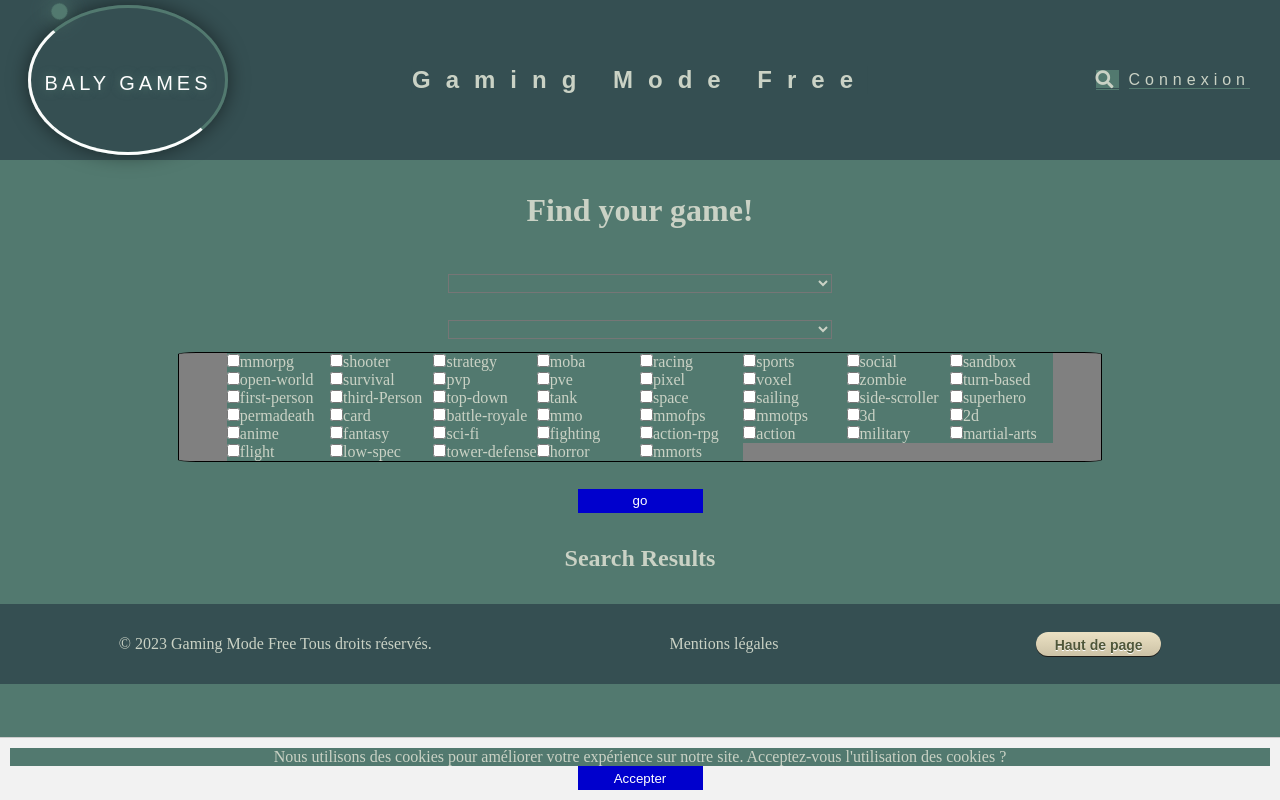
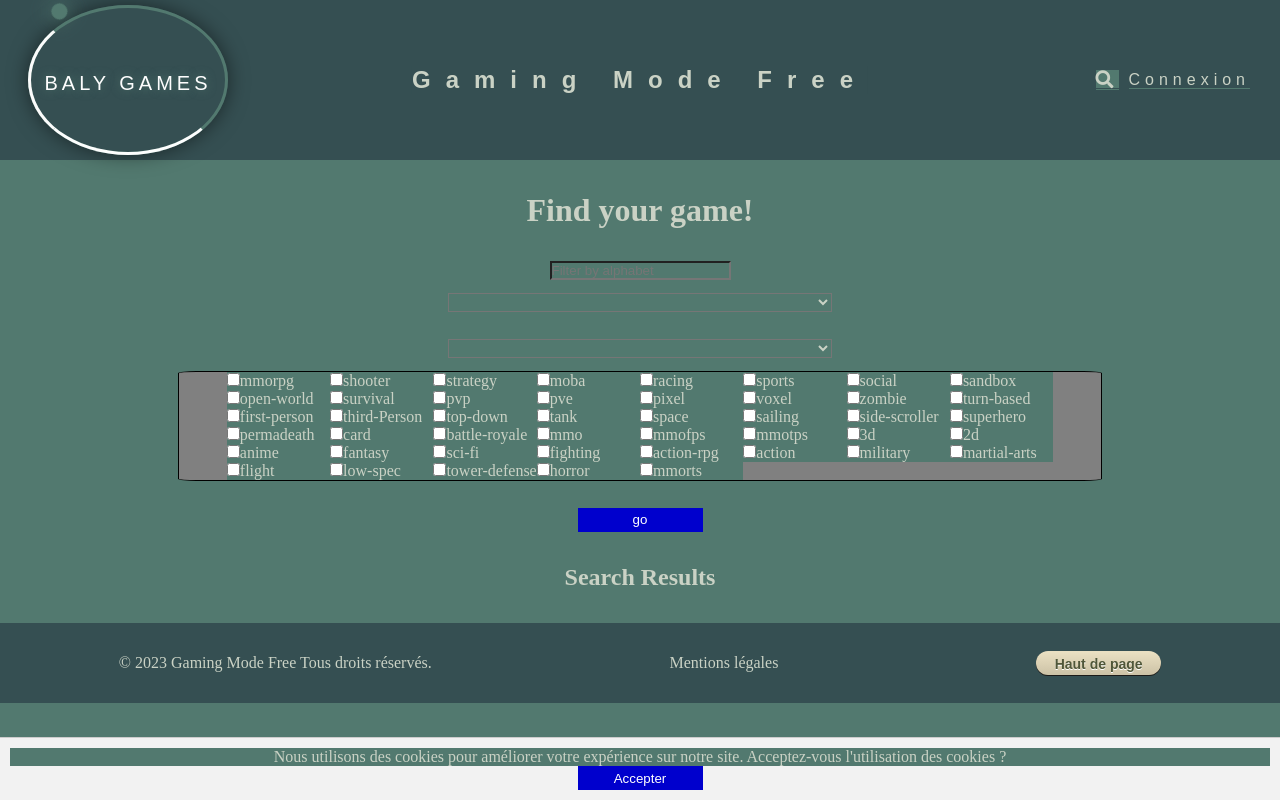
Before and after one commit to Clourc/ProjetApiBALY, an Angular app: page /search in a window 1280 px wide. Built offline with nearby package versions, Linux system fonts and the light colour scheme.

Commit message:
add files searchbyname

```diff
--- a/src/app/search/search.component.html
+++ b/src/app/search/search.component.html
@@ -1,9 +1,15 @@
 <h1>Find your game!</h1>
 
 <div id="naviagtionElements">
+
+  <div>
+    <input [(ngModel)]="alphabetInput" name="alphabetInput" id="alphabetInput" type="text" placeholder="Filter by alphabet"  />
+
+  </div>
   <select [(ngModel)]="selectPlat" name="Plateform" id="platSelect">
     <option *ngFor="let element of searchArray">{{ element }}</option>
   </select>
+
 
   <select [(ngModel)]="sortGame" name="Sort" id="sort">
     <option *ngFor="let element of sortArray">{{ element }}</option>
@@ -47,8 +53,10 @@
     </div>
     <button type="submit">go</button>
   </form>
+
 </div>
 <h2>Search Results</h2>
+
 
 <div>
   <div *ngIf="games && games.length > 0"></div>
@@ -57,6 +65,7 @@
   <div class="gameCardStyle">
     <div *ngFor="let game of games">
       <app-game-card [game]="game"></app-game-card>
+
     </div>
   </div>
 </div>
--- a/src/app/search/search.component.ts
+++ b/src/app/search/search.component.ts
@@ -14,6 +14,8 @@ export class SearchComponent implements OnInit {
   selectPlat: string = '';
   sortGame: string = '';
   games: any[] = [];
+  alphabetInput: string = '';
+  filteredGames: any[] = [];
 
   public isMobileLayout = false;
 
@@ -159,11 +161,12 @@ export class SearchComponent implements OnInit {
     }
 
     callAPI(this.http, endpoint).subscribe((data) => {
-      console.log(endpoint);
-      console.log('API response:', data);
       this.games = data;
+
+      this.filterGamesByAlphabet();
     });
   }
+
   onDesktopSubmit() {
     const selectedCategories = this.catArray.filter(
       (category) => this.checkBoxForm.get(category.formC)?.value
@@ -178,4 +181,15 @@ export class SearchComponent implements OnInit {
     console.log(selectedCategory);
     return this.search(selectedCategory);
   }
+
+  filterGamesByAlphabet() {
+    let filtered = this.games.filter((game) => {
+      return game.title
+        .toLowerCase()
+        .includes(this.alphabetInput.toLowerCase());
+
+    });
+    this.games = filtered;
+    console.log('Filtered Games:', this.games);
+  }
 }
```
